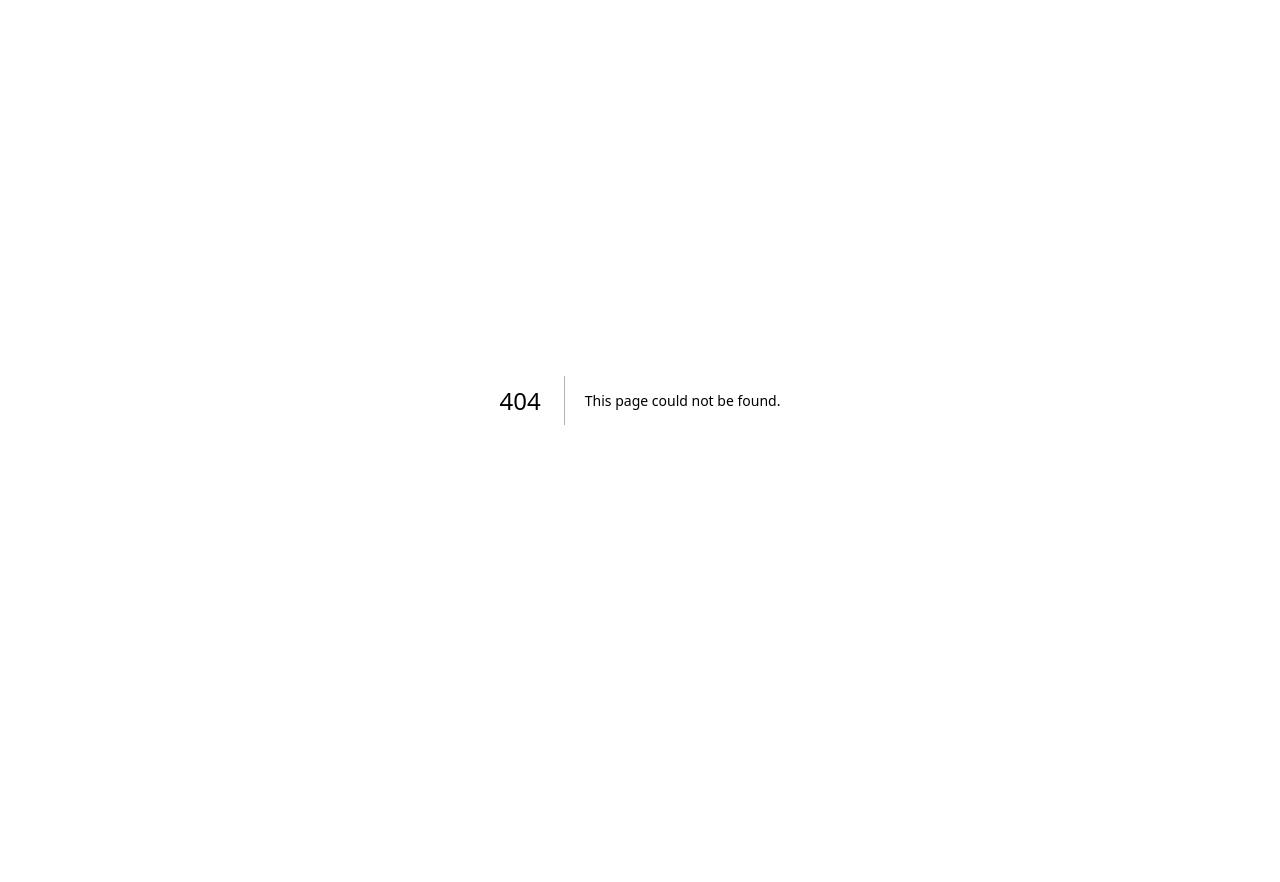
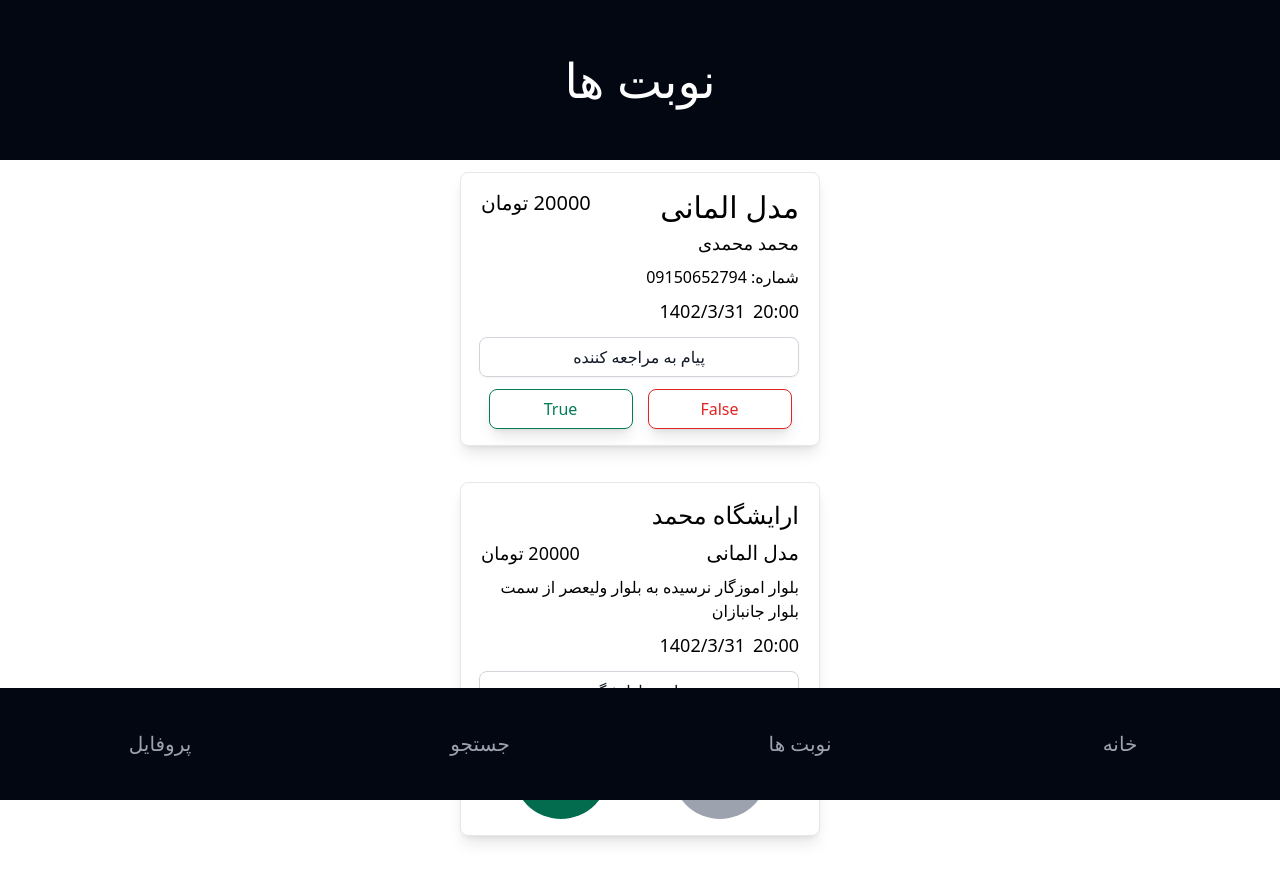
Before and after one commit to mohammad0x/nobat-frontend, a Next.js app: page /nobat in a window 1280 px wide. Before the commit this address had no page. Shown: the top 882 px of the page. Before the commit the page ends 800 px from the top, so only its background shows below. Built offline with nearby package versions, Linux system fonts and the light colour scheme.

Commit message:
completed nobat

```diff
--- a/app/components/footer/page.js
+++ b/app/components/footer/page.js
@@ -2,12 +2,12 @@ import {request} from "axios";
 
 export default function Footer(title) {
     return (
-        <section className='sticky bottom-0 shadow-stone-600 w-full h-28 bg-gray-950 text-center flex justify-center items-center text-gray-400'>
+        <section className='sticky bottom-0 shadow-stone-600 w-full h-28 bg-gray-950 text-xl text-center flex justify-center items-center text-gray-400'>
             <li className='flex-col list-none w-1/4 h-full flex justify-center items-center hover:text-gray-200'>
                 <a href="#" id='home'>خانه</a>
             </li>
             <li className='flex-col list-none w-1/4 h-full flex justify-center items-center hover:text-gray-200'>
-                <a href="#" id='nobat'>نوبت ها</a>
+                <a href="/nobat" id='nobat'>نوبت ها</a>
             </li>
             <li className='flex-col list-none w-1/4 h-full flex justify-center items-center hover:text-gray-200'>
                 <a href="/search" id='search'>جستجو</a>
--- /dev/null
+++ b/app/components/nobat/HairStyleNobat.js
@@ -0,0 +1,25 @@
+import '../../globals.css'
+
+export default function Customer() {
+    return (
+        <section className='w-80 lg:w-96 md:w-96 py-3 px-3 flex items-center flex-col mx-auto'>
+            <div className='w-full bg-white shadow-lg rounded-lg py-4 px-5 border'>
+                <div className='flex text-xl text-center justify-between'>
+                    <h2 className='text-3xl'>مدل المانی</h2>
+                    <p>20000 تومان</p>
+                </div>
+                <h1 className='text-lg mt-1'>محمد محمدی</h1>
+                <p className='mt-2'>شماره: 09150652794</p>
+                <div className='flex mt-2 text-lg'>
+                    <p>20:00</p>
+                    <p className='ms-2'>1402/3/31</p>
+                </div>
+                <a href='#' type="button" className='lg:w-80 w-64 h-10 border flex items-center justify-center text-gray-900 shadow-sm border-gray-300 mx-auto rounded-lg mt-3 hover:shadow-lg'>پیام به مراجعه کننده</a>
+                <div className='flex mt-3 justify-around items-center'>
+                    <input type="submit" className='w-28 md:w-32 lg:w-36 h-10 border border-red-600 rounded-lg duration-500 text-red-600 hover:bg-red-600 hover:text-white hover:border-white shadow-lg hover:shadow-lg hover:shadow-red-200' value='False'/>
+                    <input type="submit" className='w-28 md:w-32 lg:w-36 h-10 border border-green-600 rounded-lg duration-500 text-green-600 hover:bg-green-600 hover:text-white hover:border-white shadow-lg hover:shadow-lg hover:shadow-green-200' value='True'/>
+                </div>
+            </div>
+        </section>
+    )
+}
--- /dev/null
+++ b/app/components/nobat/customer.js
@@ -0,0 +1,25 @@
+import '../../globals.css'
+
+export default function Customer() {
+    return (
+        <section className='w-80 lg:w-96 md:w-96 py-6 px-3 flex items-center flex-col mx-auto'>
+            <div className='w-full  bg-white shadow-lg rounded-lg py-4 px-5 border'>
+                <h1 className='text-2xl'>ارایشگاه محمد</h1>
+                <div className='flex mt-2 text-lg text-center justify-between'>
+                    <h2 className='text-xl'>مدل المانی</h2>
+                    <p>20000 تومان</p>
+                </div>
+                <p className='mt-2'>بلوار اموزگار نرسیده به بلوار ولیعصر از سمت بلوار جانبازان</p>
+                <div className='flex mt-2 text-lg'>
+                    <p>20:00</p>
+                    <p className='ms-2'>1402/3/31</p>
+                </div>
+                <a href='#' type="button" className='lg:w-80 w-64 h-10 border flex items-center justify-center text-gray-900 shadow-sm border-gray-300 mx-auto rounded-lg mt-3 hover:shadow-lg'>پیام به ارایشگر</a>
+                <div className='flex mt-3 justify-around items-center'>
+                    <div className='w-24 h-24 bg-gray-400 text-sm rounded-full flex justify-center items-center text-center'>در انتظار تایید ارایشگر</div>
+                    <div className='w-24 h-24 bg-green-700 text-lg rounded-full flex justify-center items-center text-center'>تایید شده</div>
+                </div>
+            </div>
+        </section>
+    )
+}
--- a/app/globals.css
+++ b/app/globals.css
@@ -31,3 +31,7 @@ body {
 .font-size {
   font-size: .8rem;
 }
+
+.height {
+  height: 20rem;
+}
--- /dev/null
+++ b/app/nobat/page.js
@@ -0,0 +1,25 @@
+import Customer from '../components/nobat/customer'
+import HairStyleNobat from '../components/nobat/HairStyleNobat'
+import Footer from "@/app/components/footer/page";
+import React from "react";
+
+export default function Nobat() {
+    return (
+        <html lang = "en">
+        <head>
+            <meta charset = "UTF-8"/>
+            <meta name = "viewport" content = "width=device-width, user-scalable=no, initial-scale=1.0, maximum-scale=1.0, minimum-scale=1.0"/>
+            <meta content = "ie=edge"/>
+            <title> Document < /title>
+        </head>
+        <body dir='rtl' className='mb-28'>
+            <header className='h-1/5 bg-gray-950 flex justify-center items-center text-white text-5xl'>
+                <h1>نوبت ها</h1>
+            </header>
+            <HairStyleNobat />
+            <Customer />
+            <Footer />
+        </body>
+</html>
+    )
+}
--- a/app/search/page.js
+++ b/app/search/page.js
@@ -1,9 +1,10 @@
 import React from "react";
 import HairStyle from '../components/hairStyle'
+import Footer from "@/app/components/footer/page";
 export default function Search() {
     return (
     <html lang = "en" >
-        <head >
+        <head>
             <meta charset = "UTF-8"/>
             <meta name = "viewport" content = "width=device-width, user-scalable=no, initial-scale=1.0, maximum-scale=1.0, minimum-scale=1.0"/>
             <meta content = "ie=edge"/>
@@ -21,6 +22,7 @@ export default function Search() {
                 <h1 className='text-3xl font-bold'>تازه ها</h1>
                 <HairStyle />
             </section>
+            <Footer title='search'/>
         </body>
     </html>
     )
```
